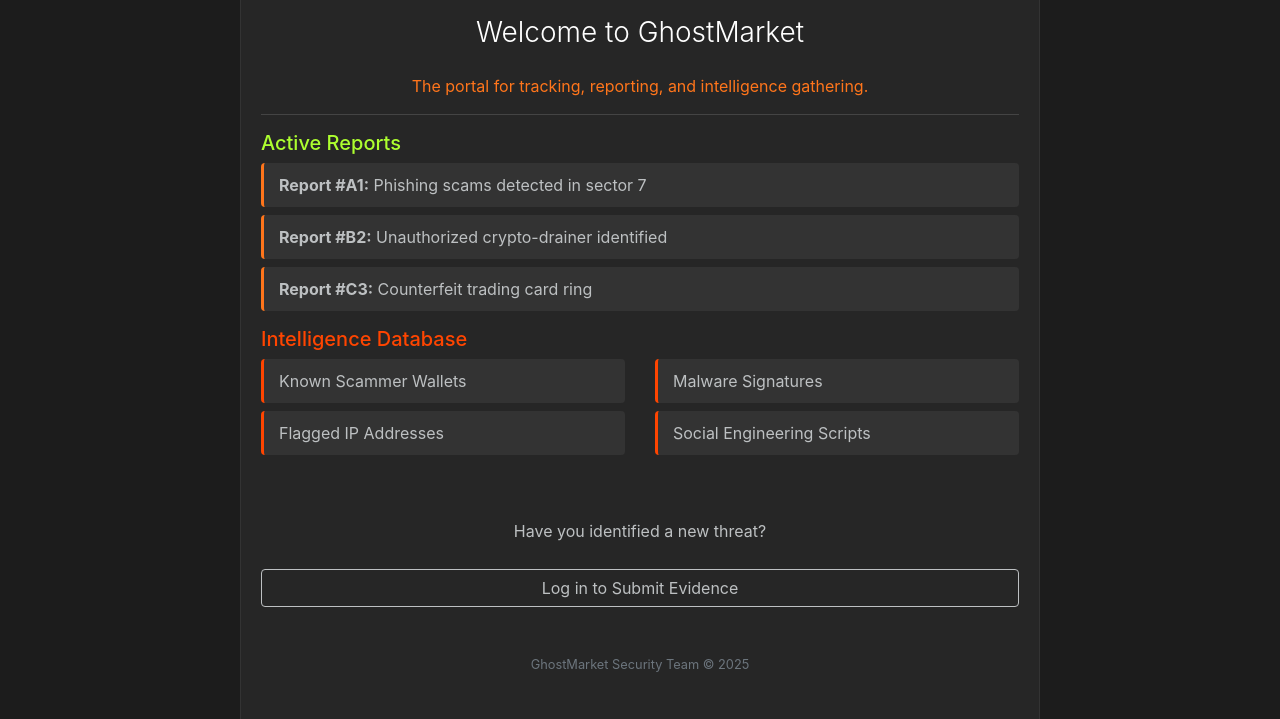
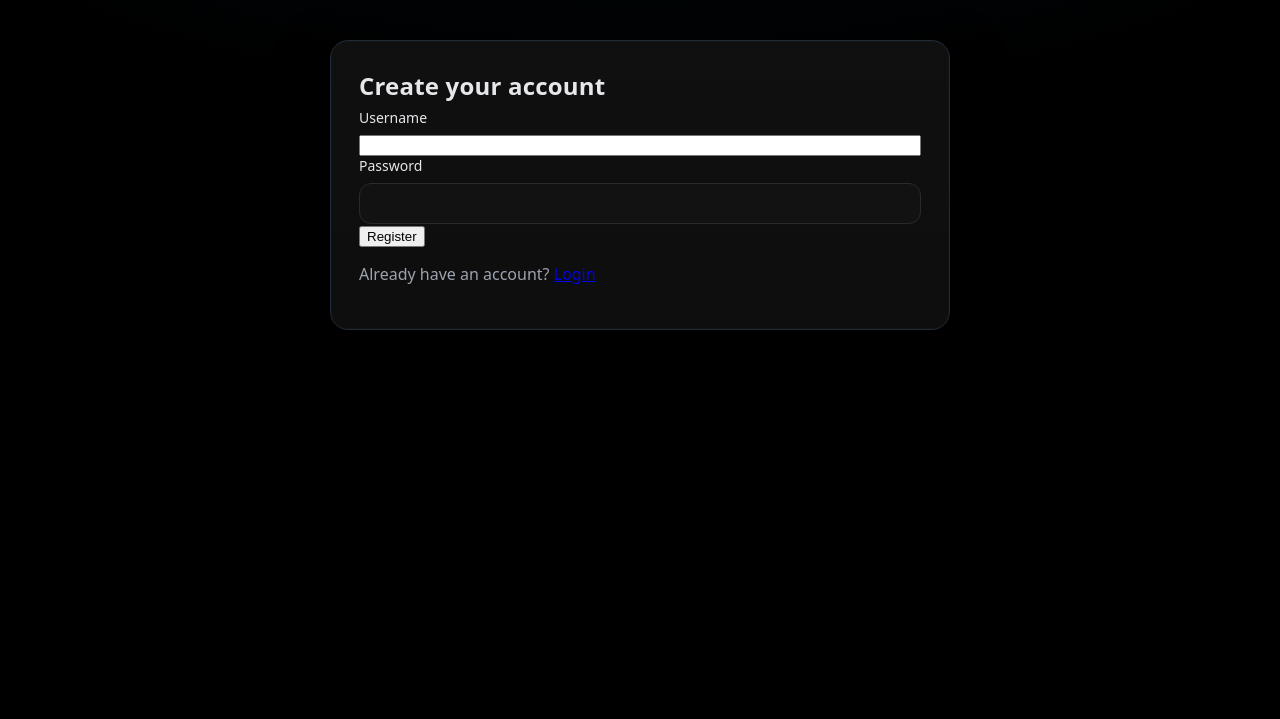
Before and after one commit to darkwalker11/GhostMarket1, a website: page index.html in a window 1280 px wide. Shown: the part 81-800 px from the top of the page. Drawn offline with nearby package versions, Linux system fonts and the light colour scheme.

Commit message:
Update index.html

```diff
--- a/index.html
+++ b/index.html
@@ -1,151 +1,32 @@
-<!DOCTYPE html>
-<html lang="en" class="dark-mode">
+<!doctype html>
+<html lang="en">
 <head>
-    <meta charset="UTF-8">
-    <meta name="viewport" content="width=device-width, initial-scale=1.0">
-    <title>GhostMarket Portal</title>
-    <link rel="stylesheet" href="https://cdn.jsdelivr.net/npm/bootstrap@4.6.2/dist/css/bootstrap.min.css">
-
-    <style>
-        /* --- HYBRID STYLES extracted from your source --- */
-        body {
-            background-color: #1c1c1c; /* Dark Background */
-            color: #bdc0c2; /* Light Gray Text */
-            font-family: -apple-system, BlinkMacSystemFont, "Segoe UI", Roboto, "Helvetica Neue", Arial, sans-serif;
-        }
-
-        /* The Main Container */
-        .container-smooth {
-            max-width: 800px;
-            margin: 0 auto;
-            padding: 20px;
-            background-color: #262626; /* Slightly lighter container */
-            min-height: 100vh;
-            border-left: 1px solid #333;
-            border-right: 1px solid #333;
-        }
-
-        /* Header Styling */
-        h1, h2, h3 {
-            color: #ffffff;
-            text-align: center;
-            font-weight: 300;
-            margin-top: 2rem;
-            margin-bottom: 1.5rem;
-        }
-
-        /* The "Accent" Text Colors from your source */
-        .text-accent-orange { color: #ff751b; }
-        .text-accent-green { color: #adff2f; }
-        .text-accent-red { color: #ff4500; }
-
-        /* List Styling */
-        .custom-list {
-            list-style: none;
-            padding-left: 0;
-        }
-        .custom-list li {
-            background-color: #333;
-            margin-bottom: 8px;
-            padding: 10px 15px;
-            border-radius: 4px;
-            border-left: 3px solid #ff751b; /* Orange accent border */
-        }
-        .custom-list li:hover {
-            background-color: #3d3d3d;
-            cursor: pointer;
-        }
-
-        /* Buttons */
-        .btn-ghost {
-            background-color: transparent;
-            border: 1px solid #bdc0c2;
-            color: #bdc0c2;
-            width: 100%;
-            margin-top: 10px;
-        }
-        .btn-ghost:hover {
-            background-color: #bdc0c2;
-            color: #1c1c1c;
-        }
-
-        /* Navbar / Top Links */
-        .top-nav {
-            text-align: right;
-            padding-bottom: 20px;
-            border-bottom: 1px solid #444;
-            margin-bottom: 20px;
-        }
-        .top-nav a {
-            color: #007bff;
-            margin-left: 15px;
-            text-decoration: none;
-        }
-    </style>
+  <meta charset="utf-8"/>
+  <meta name="viewport" content="width=device-width, initial-scale=1"/>
+  <title>GhostMarket — Create account</title>
+  <link rel="stylesheet" href="style.css"/>
 </head>
 <body>
+  <header class="brand">
+    <h1>GhostMarket</h1>
+    <p class="muted">Access Portal</p>
+  </header>
 
-    <div class="container-smooth">
+  <main class="card">
+    <h2>Create your account</h2>
+    <form id="registerForm">
+      <label>Username
+        <input id="reg-username" name="username" minlength="3" maxlength="32" pattern="[A-Za-z0-9_]{3,32}" required />
+      </label>
+      <label>Password
+        <input id="reg-password" name="password" type="password" minlength="8" required />
+      </label>
 
-        <div class="top-nav">
-            <a href="dashboard.html">Dashboard</a>
-            <a href="login.html">Login</a>
-        </div>
+      <button type="submit" class="btn-primary">Register</button>
+    </form>
+    <p class="muted">Already have an account? <a href="login.html">Login</a></p>
+  </main>
 
-        <h3>Welcome to GhostMarket</h3>
-        <p class="text-center text-accent-orange">
-            The portal for tracking, reporting, and intelligence gathering.
-        </p>
-
-        <hr style="border-color: #444;">
-
-        <h5 class="text-accent-green">Active Reports</h5>
-        <ul class="custom-list">
-            <li>
-                <strong>Report #A1:</strong> Phishing scams detected in sector 7
-            </li>
-            <li>
-                <strong>Report #B2:</strong> Unauthorized crypto-drainer identified
-            </li>
-            <li>
-                <strong>Report #C3:</strong> Counterfeit trading card ring
-            </li>
-        </ul>
-
-        <h5 class="text-accent-red">Intelligence Database</h5>
-        <div class="row">
-            <div class="col-md-6">
-                <ul class="custom-list">
-                    <li style="border-left-color: #ff4500;">
-                        Known Scammer Wallets
-                    </li>
-                    <li style="border-left-color: #ff4500;">
-                        Flagged IP Addresses
-                    </li>
-                </ul>
-            </div>
-            <div class="col-md-6">
-                <ul class="custom-list">
-                    <li style="border-left-color: #ff4500;">
-                        Malware Signatures
-                    </li>
-                    <li style="border-left-color: #ff4500;">
-                        Social Engineering Scripts
-                    </li>
-                </ul>
-            </div>
-        </div>
-
-        <div class="text-center mt-5">
-            <p>Have you identified a new threat?</p>
-            <a href="login.html" class="btn btn-ghost">Log in to Submit Evidence</a>
-        </div>
-
-        <div class="text-center mt-5 text-muted" style="font-size: 0.8rem;">
-            <p>GhostMarket Security Team &copy; 2025</p>
-        </div>
-
-    </div>
-
+  <script src="register.js"></script>
 </body>
 </html>
```
